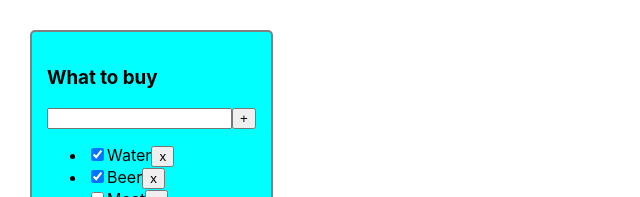
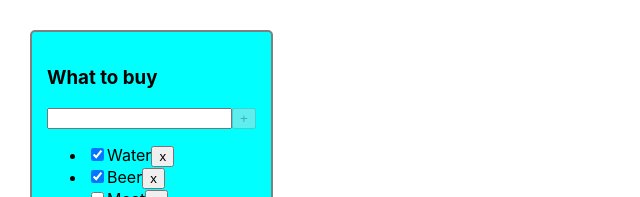
Before and after one commit to vTarlettskiy/todolist, a React (Create React App) app: page / in a window 1280 px wide. Shown: the top 197 px of the page, without its empty margins (0-640 px from the left). Built offline with nearby package versions, Linux system fonts and the light colour scheme.

Commit message:
3 lesson

```diff
--- a/src/App.tsx
+++ b/src/App.tsx
@@ -1,55 +1,59 @@
 import React, {useState} from 'react';
 import './App.css';
 import {TaskPropsType, Todolist} from "./todolist/Todolist";
+import {v1} from "uuid";
+
+export type FilterValuesType = 'all' | 'active' | 'completed'
 
 function App() {
 
-    const todolistTitle = 'What to learn'
-    // const tasksList: Array<TaskPropsType> = [
-    //     // {id: 1, title: 'HTML&CSS', isDone: true},
-    //     // {id: 2, title: 'JS', isDone: true},
-    //     // {id: 3, title: 'React', isDone: false},
-    // ]
-
     const todolistTitle_1 = 'What to buy'
-    // const tasksList_1: Array<TaskPropsType> = [
-    //     {id: 1, title: 'Water', isDone: true},
-    //     {id: 2, title: 'Beer', isDone: true},
-    //     {id: 3, title: 'Meat', isDone: false},
-    // ]
-
-
 
     const [tasksList, setTasksList] = useState<TaskPropsType[]>([
-         {id: 1, title: 'Water', isDone: true},
-         {id: 2, title: 'Beer', isDone: true},
-         {id: 3, title: 'Meat', isDone: false},
-     ])
+        {id: v1(), title: 'Water', isDone: true},
+        {id: v1(), title: 'Beer', isDone: true},
+        {id: v1(), title: 'Meat', isDone: false},
+    ])
 
-    const removeTask = (id: number) => {
+    const [filter, setFilter] = useState<'all' | 'active' | 'completed'>('all')
+
+    const removeTask = (id: string) => {
         let filteredTasks = tasksList.filter(t => t.id !== id)
         setTasksList(filteredTasks)
     }
 
     const addTask = (title: string) => {
-        const newTask = {id: 4, title, isDone: false}
-        setTasksList([newTask, ...tasksList ])
+        const newTask = {id: v1(), title, isDone: false}
+        setTasksList([newTask, ...tasksList])
     }
 
-    const changeTaskStatus = (taskId: number, checked: boolean) => {
+    const changeTaskStatus = (taskId: string, checked: boolean) => {
         const newStatus = tasksList.map(task => {
-           return  task.id === taskId ? {...task, isDone: checked} : task
+            return task.id === taskId ? {...task, isDone: checked} : task
         })
         setTasksList(newStatus)
     }
 
+    let filteredTasksForTodolist: TaskPropsType[] = tasksList
+    if (filter === 'active') {
+        filteredTasksForTodolist = tasksList.filter(t => !t.isDone)
+    }
+    if (filter === 'completed') {
+        filteredTasksForTodolist = tasksList.filter(t => t.isDone)
+    }
 
-
+    const changeFilter = (newFilterValue: FilterValuesType) => {
+        setFilter(newFilterValue)
+    }
 
     return (
         <div className="App">
-            {/*<Todolist title={todolistTitle} tasks={tasksList}/>*/}
-            <Todolist title={todolistTitle_1} tasks={tasksList} removeTask={removeTask} addTask={addTask} changeTaskStatus={changeTaskStatus}/>
+            <Todolist title={todolistTitle_1}
+                      tasks={filteredTasksForTodolist}
+                      removeTask={removeTask}
+                      addTask={addTask}
+                      changeTaskStatus={changeTaskStatus}
+                      changeFilter={changeFilter}/>
         </div>
     );
 }
--- /dev/null
+++ b/src/button/Button.tsx
@@ -0,0 +1,17 @@
+import React from 'react';
+
+type ButtonPropsType = {
+    title: string
+    onClickHandler: () => void
+    disabled?: boolean
+}
+
+export const Button = ({title, onClickHandler, disabled}: ButtonPropsType) => {
+    return (
+        <button onClick={onClickHandler} disabled={disabled}>
+            {title}
+        </button>
+    );
+};
+
+export default Button;
--- a/src/todolist/Todolist.tsx
+++ b/src/todolist/Todolist.tsx
@@ -1,47 +1,62 @@
-import React, {ChangeEvent, useState} from 'react';
+import React, {KeyboardEvent ,ChangeEvent, useState} from 'react';
+import {FilterValuesType} from "../App";
+import Button from "../button/Button";
+
 
 type TodolistPropsType = {
     title: string
     tasks: Array<TaskPropsType>
-    removeTask: (id: number) => void
+    removeTask: (id: string) => void
     addTask: (titleValue: string) => void
-    changeTaskStatus: (taskId: number, checked: boolean) => void
+    changeTaskStatus: (taskId: string, checked: boolean) => void
+    changeFilter: (newFilterValue: FilterValuesType) => void
 }
 
 export type TaskPropsType = {
-    id: number
+    id: string
     title: string
     isDone: boolean
 }
 
-export const Todolist = ({title, tasks, removeTask, addTask, changeTaskStatus}: TodolistPropsType) => {
-    const [titleValue, setTitleValue] = useState('')
+export const Todolist = ({changeFilter, title, tasks, removeTask, addTask, changeTaskStatus}: TodolistPropsType) => {
 
+    const [titleInputValue, setTitleInputValue] = useState('')
 
-
-
-
-
-    const removeTaskHandler = (j: number) => removeTask(j)
-
-    const addTaskHandler = () => addTask(titleValue)
-
-    const changeTaskStatusHandler = (e:  ChangeEvent<HTMLInputElement>, taskId: number) => {
-        changeTaskStatus(taskId, e.currentTarget.checked)
-
-
+    const addTaskHandler = () => {
+        addTask(titleInputValue)
+        setTitleInputValue('')
     }
 
+    const changeTaskTitleHandler = (e: ChangeEvent<HTMLInputElement>) => {
+        setTitleInputValue(e.currentTarget.value)
+    }
+
+    const changeTaskStatusHandler = (e: ChangeEvent<HTMLInputElement>, taskId: string) => {
+        changeTaskStatus(taskId, e.currentTarget.checked)
+    }
+
+    const keyDownAddTaskHandler = (e: KeyboardEvent<HTMLInputElement>) => e.key === 'Enter' && addTaskHandler()
+
+    const setAllTasksHandler = () => changeFilter('all')
+
+    const setActiveTasksHandler = () => changeFilter('active')
+
+    const setCompletedTasksHandler = () => changeFilter('completed')
+
+    const isAddTaskButtonDisabled = !titleInputValue || titleInputValue.length > 15
+
+    const userTaskTitleLengthWarning =  titleInputValue.length > 15 && <div>Recommended task title length must be not more then 15 symbols</div>
 
     const tasksElements: Array<JSX.Element> | JSX.Element = tasks.length !== 0
         ? tasks.map(task => {
 
+            const removeTaskHandler = () => removeTask(task.id)
 
             return (
-            <li>
+                <li key={task.id}>
                     <input type="checkbox" checked={task.isDone} onChange={(e) => changeTaskStatusHandler(e, task.id)}/>
                     <span>{task.title}</span>
-                <button onClick={() => removeTaskHandler(task.id)}>x</button>
+                    <Button title={'x'} onClickHandler={removeTaskHandler}></Button>
                 </li>
             );
         })
@@ -51,16 +66,17 @@ export const Todolist = ({title, tasks, removeTask, addTask, changeTaskStatus}:
         <div className={'todolist'}>
             <h3>{title}</h3>
             <div>
-            <input value={titleValue} onChange={(e) => setTitleValue(e.currentTarget.value)}/>
-                <button onClick={addTaskHandler}>+</button>
+                <input value={titleInputValue} onChange={changeTaskTitleHandler} onKeyDown={keyDownAddTaskHandler}/>
+                <Button title={'+'} onClickHandler={addTaskHandler} disabled={isAddTaskButtonDisabled}/>
+                {userTaskTitleLengthWarning}
             </div>
             <ul>
                 {tasksElements}
             </ul>
             <div>
-                <button>All</button>
-                <button>Active</button>
-                <button>Completed</button>
+                <Button title={'All'} onClickHandler={setAllTasksHandler}/>
+                <Button title={'Active'} onClickHandler={setActiveTasksHandler}/>
+                <Button title={'Completed'} onClickHandler={setCompletedTasksHandler}/>
             </div>
         </div>
     );
```
Lines whose indentation alone changed are shown as unchanged.
